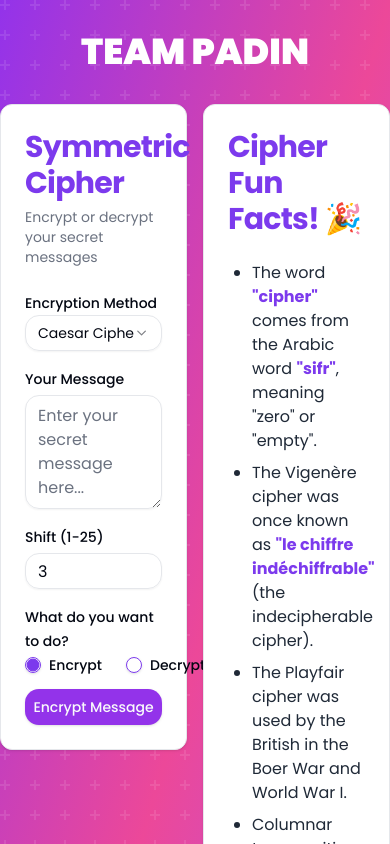
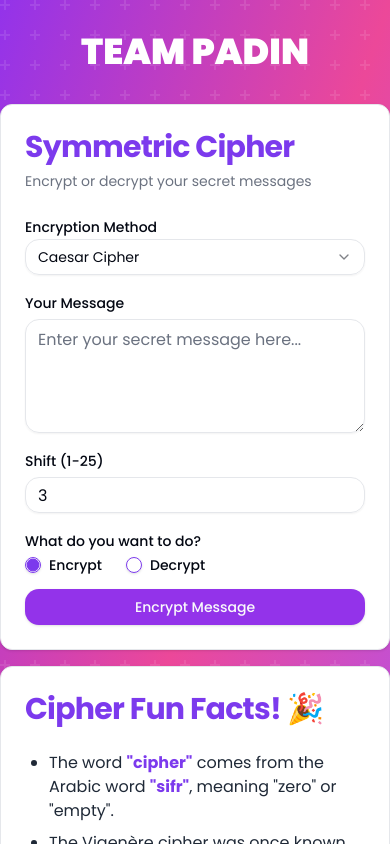
Before and after one commit to michael-padin/symmetric-cipher, a Next.js app: page / in a window 390 px wide. Shown: the top 844 px of the page. Built offline with nearby package versions, Linux system fonts and the light colour scheme.

Commit message:
fix: resolve mobile device view

```diff
--- a/src/app/page.tsx
+++ b/src/app/page.tsx
@@ -9,7 +9,7 @@ export default function Home() {
 				<h1 className="text-white font-black text-center text-4xl uppercase">
 					Team Padin
 				</h1>
-				<div className="grid grid-cols-2 max-w-screen-lg mx-auto gap-4">
+				<div className="grid lg:grid-cols-2 max-w-screen-lg mx-auto gap-4">
 					<MotionDiv
 						initial={{ opacity: 0, x: -100 }}
 						animate={{ opacity: 1, x: 0 }}
```
